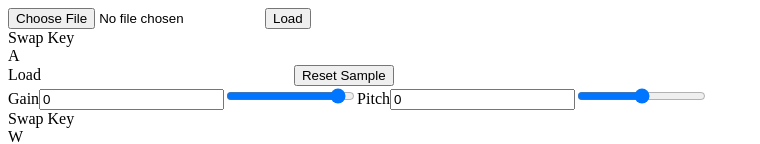
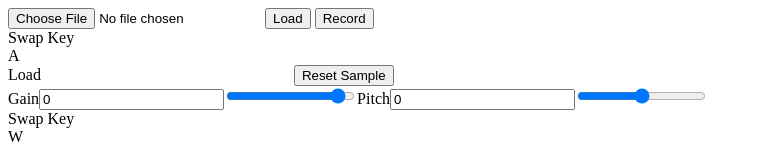
Before and after one commit to treystevens/samplr, a website built with webpack: page public/index.html in a window 1280 px wide. Shown: the top 144 px of the page, without its empty margins (0-760 px from the left). Built offline with nearby package versions, Linux system fonts and the light colour scheme; no server answers; files whose address does not match are found by name.

Commit message:
added record button for test recording

```diff
--- a/public/index.html
+++ b/public/index.html
@@ -12,6 +12,9 @@
         <input type="file" class="audio-file" />
         <button class="load">Load</button>
 
+
+        <button class="record">Record</button>
+
         <section class="drum-machine"></section>
 
         <script src="https://unpkg.com/wavesurfer.js@2.1.3/dist/wavesurfer.min.js"></script>
```
